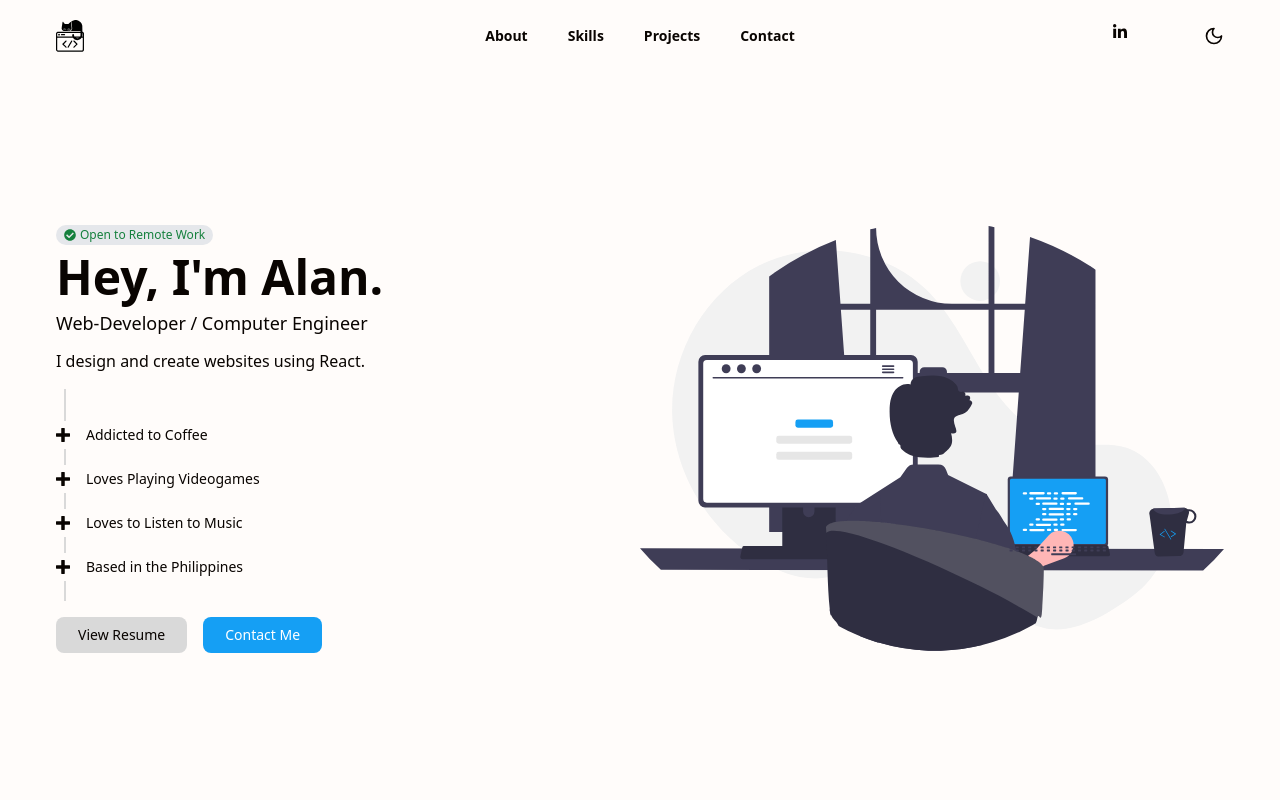
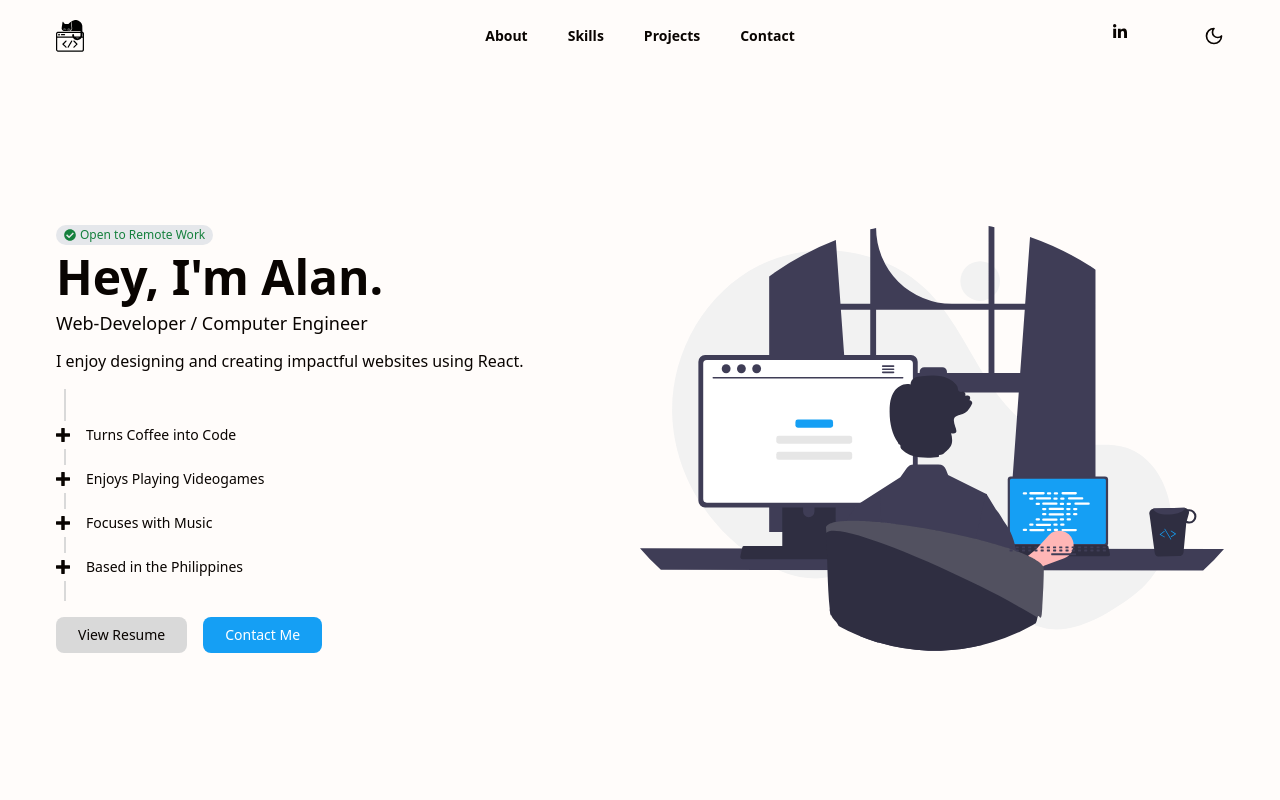
Before and after one commit to alanbacay02/personal-portfolio, a React (Create React App) app: page / in a window 1280 px wide. Shown: the top 800 px of the page. Built offline with nearby package versions, Linux system fonts and the light colour scheme; some icons are missing.

Commit message:
updates hero content

```diff
--- a/src/components/Hero.jsx
+++ b/src/components/Hero.jsx
@@ -4,9 +4,9 @@ import { ImPlus } from "react-icons/im";
 import TempHeroSvg from '../svg-components/TempHeroSvg';
 
 const INTRO_ITEMS = [
-  'Addicted to Coffee',
-  'Loves Playing Videogames',
-  'Loves to Listen to Music',
+  'Turns Coffee into Code',
+  'Enjoys Playing Videogames',
+  'Focuses with Music',
   'Based in the Philippines'
 ]
 
@@ -26,7 +26,7 @@ const Hero = () => {
               </div>
               <h1 className='text-3xl md:text-4xl lg:text-5xl font-bold mb-2'>Hey, I'm Alan.</h1>
               <h4 className='text-base md:text-lg mb-3'> Web-Developer / Computer Engineer</h4>
-              <p className='paragraph mb-4'>I design and create websites using React.</p>
+              <p className='paragraph mb-4'>I enjoy designing and creating impactful websites using React.</p>
               {/* START OF SHORT INTRO */}
               <div className={`h-5 sm:h-8 ${introDivLineMargin}`} />
               <ul className='flex flex-col'>
```
